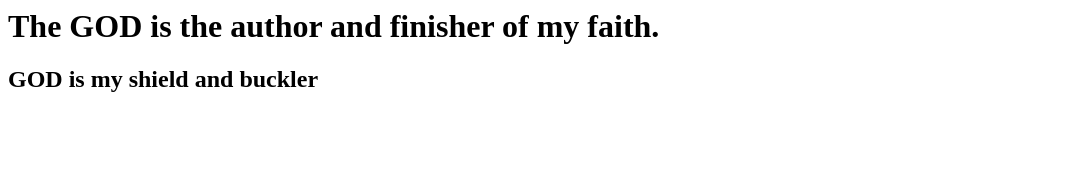
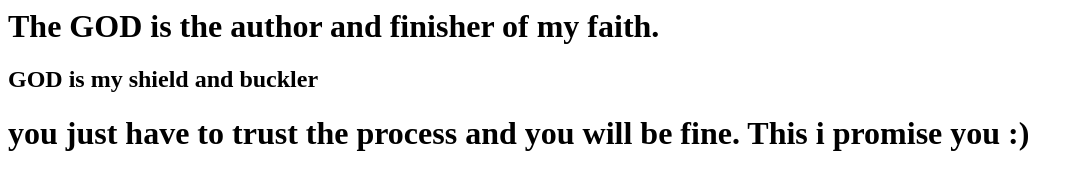
Before and after one commit to ernest-emmanuel-utibe/amazing-repo, a plain HTML site: page index.html in a window 1280 px wide. Shown: the whole page, without its empty margins (0-1083 px from the left). Drawn offline with Linux system fonts and the light colour scheme.

Commit message:
mythirdcommit

```diff
--- a/index.html
+++ b/index.html
@@ -2,5 +2,6 @@
 	<body>
 		<h1>The GOD is the author and finisher of my faith.</h1>
 		<h2>GOD is my shield and buckler</h2>
+		<h1>you just have to trust the process and you will be fine. This i promise you :)</h1>
 	</body>
 </html>
```
